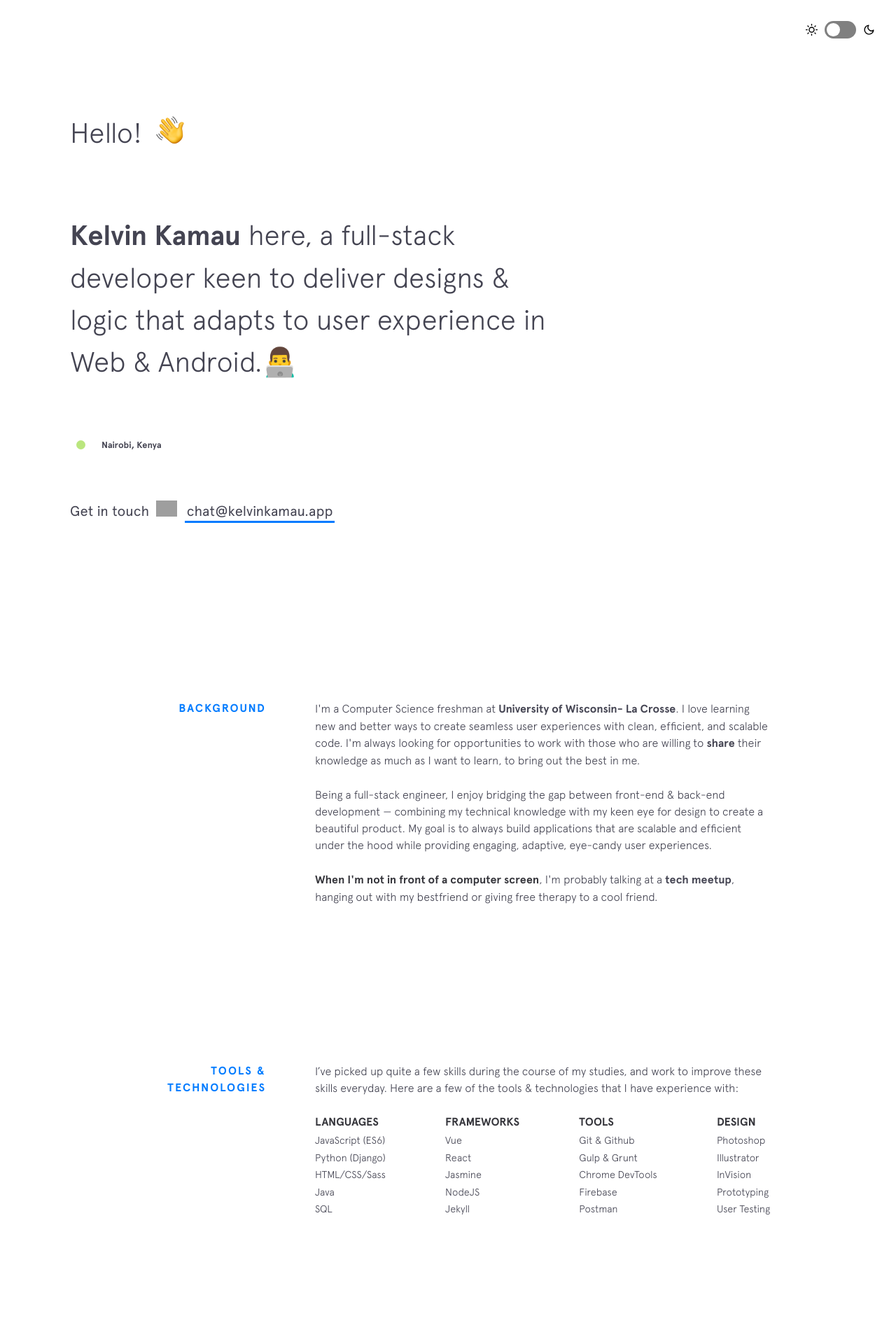
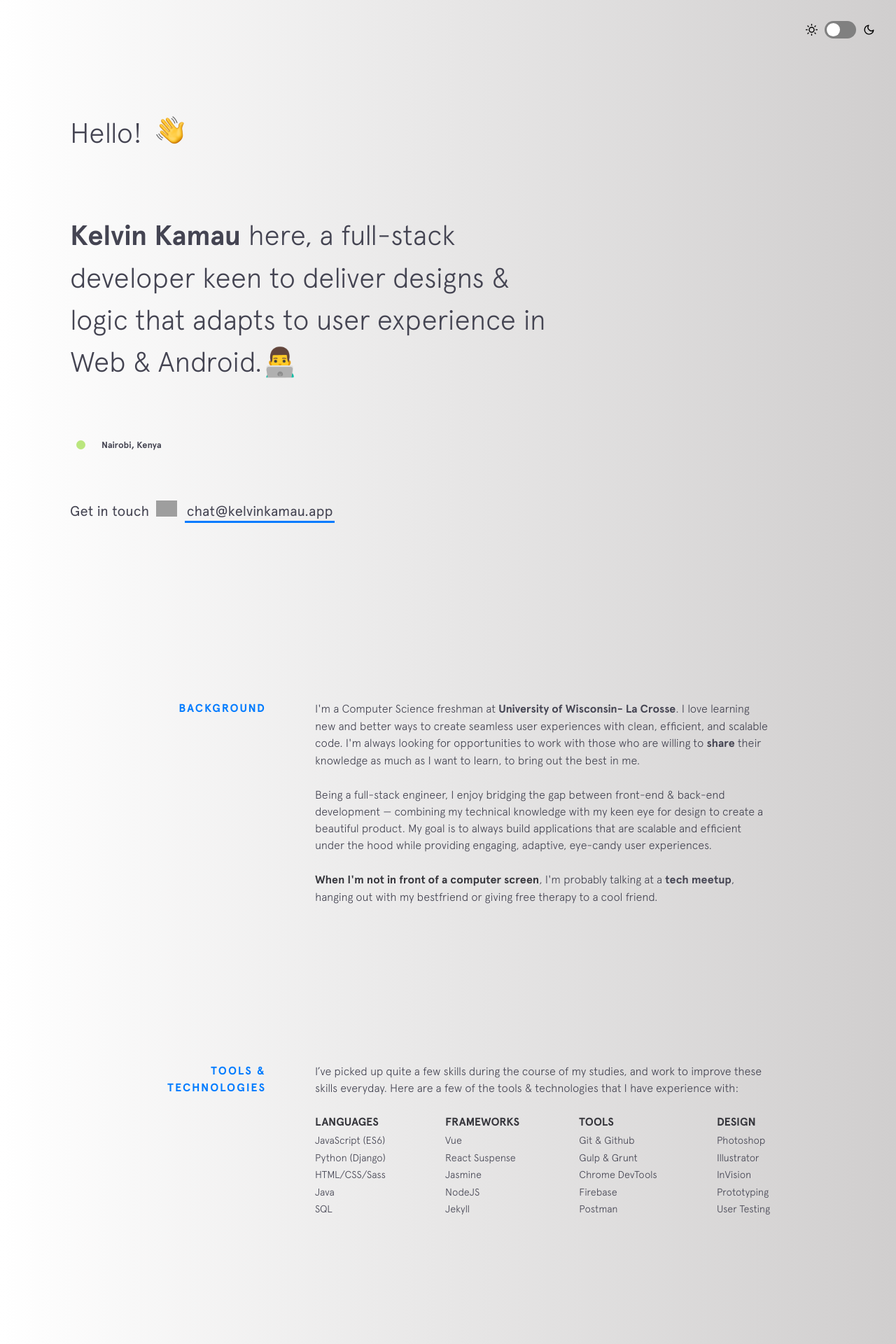
Before and after one commit to Timtech4u/timtech4u.github.io, a Jekyll site: the page built from index.html, in a window 1280 px wide. Shown: the top 1920 px of the page at 70% size. Built offline with Jekyll 4.4.1, drawn with Linux system fonts in a browser that asks for light colours; nearby versions of some CDN libraries; some of the changed text lies outside the part shown; grey boxes are pictures that could not be loaded.

Commit message:
exciting updates

```diff
--- a/_data/skills.yml
+++ b/_data/skills.yml
@@ -7,7 +7,7 @@
 
 frameworks:
   - item: Vue
-  - item: React
+  - item: React Suspense
   - item: Jasmine
   - item: NodeJS
   - item: Jekyll
--- a/_includes/featured-projects.html
+++ b/_includes/featured-projects.html
@@ -1,6 +1,31 @@
 <section class="section featured-projects">
     <div class="section__title">Featured Projects</div>
     <div class="section__content">
+
+        <div class="project v2">
+            <figure class="project__pic phones">
+                <a href="https://play.google.com/store/apps/details?id=app.kelvinkamau.reminders" target="_blank">
+                    <div class="phone">
+                        <img src="{{site.baseurl}}/img/featured/rem/Rem1.png" alt="Reminders">
+                    </div>
+                    <div class="phone">
+                        <img src="{{site.baseurl}}/img/featured/rem/Rem2.png" alt="Reminders">
+                    </div>
+                    <div class="phone">
+                        <img src="{{site.baseurl}}/img/featured/rem/Rem3.png" alt="Reminders">
+
+                    </div>
+                </a>
+            </figure>
+            <figcaption class="project__caption">
+                <div class="project__name">
+                    <a href="https://play.google.com/store/apps/details?id=app.kelvinkamau.reminders" target="_blank"><img
+                            src="img/googleplay.png" height="17px;" width="17px" style="padding-right: 2px"> Reminders</a>
+                </div>
+                <p>An elegant, intuitive and hassle-free app to help you create reminders and get things done.</p>
+            </figcaption>
+        </div>
+
         <div class="project interventions">
             <figure class="project__pic">
                 <a href="https://www.kelvinkamau.app/AunderwinceTicTacToe/" target="_blank">
@@ -40,29 +65,5 @@
             </figcaption>
         </div>
 
-
-        <div class="project v2">
-            <figure class="project__pic phones">
-                <a href="https://play.google.com/store/apps/details?id=app.kelvinkamau.reminders" target="_blank">
-                    <div class="phone">
-                        <img src="{{site.baseurl}}/img/featured/rem/Rem1.png" alt="Reminders">
-                    </div>
-                    <div class="phone">
-                        <img src="{{site.baseurl}}/img/featured/rem/Rem2.png" alt="Reminders">
-                    </div>
-                    <div class="phone">
-                        <img src="{{site.baseurl}}/img/featured/rem/Rem3.png" alt="Reminders">
-
-                    </div>
-                </a>
-            </figure>
-            <figcaption class="project__caption">
-                <div class="project__name">
-                    <a href="https://play.google.com/store/apps/details?id=app.kelvinkamau.reminders" target="_blank"><img
-                            src="img/googleplay.png" height="17px;" width="17px" style="padding-right: 2px"> Reminders</a>
-                </div>
-                <p>An elegant, intuitive and hassle-free app to help you create reminders and get things done.</p>
-            </figcaption>
-        </div>
     </div>
 </section>
--- a/_includes/location.html
+++ b/_includes/location.html
@@ -1,4 +1,4 @@
-<a class="status" href="#">
+<a class="status" href="">
   <div class="status__light">
     <div class="status__light__ring"></div>
     <div class="status__light__led"></div>
--- a/_scss/partials/_base.scss
+++ b/_scss/partials/_base.scss
@@ -18,14 +18,18 @@
   padding: 0;
   -webkit-font-smoothing: antialiased;
   -moz-osx-font-smoothing: grayscale;
-  background-color: $white;
+  background: linear-gradient(to right, #FFFFFF, #D0CECE);
+
+ /* background-color: $white;*/
   color: $dark-grey;
   font-family: $Apercu;
   line-height: 1.5;
   width: 100%;
 
   &.night {
-    background-color: $night;
+    //background: linear-gradient(to bottom , #c31432, #240b36);
+     background: linear-gradient(to right, #242433, #453870);
+   /* background-color: $night;*/
     color: $slate;
     ::selection {
       color: $black;
```
Also changed, not shown: _data/other-projects.yml (+4 -4 lines), css/main.css.
